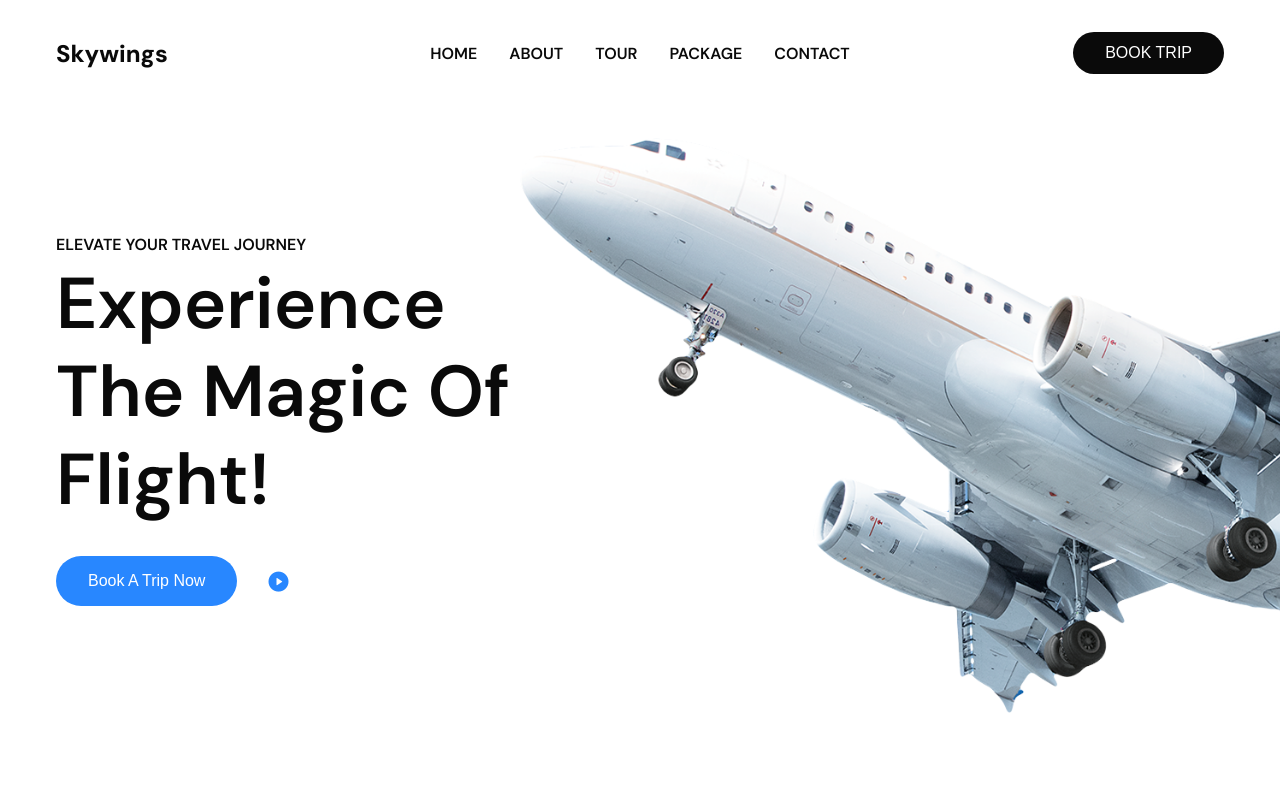
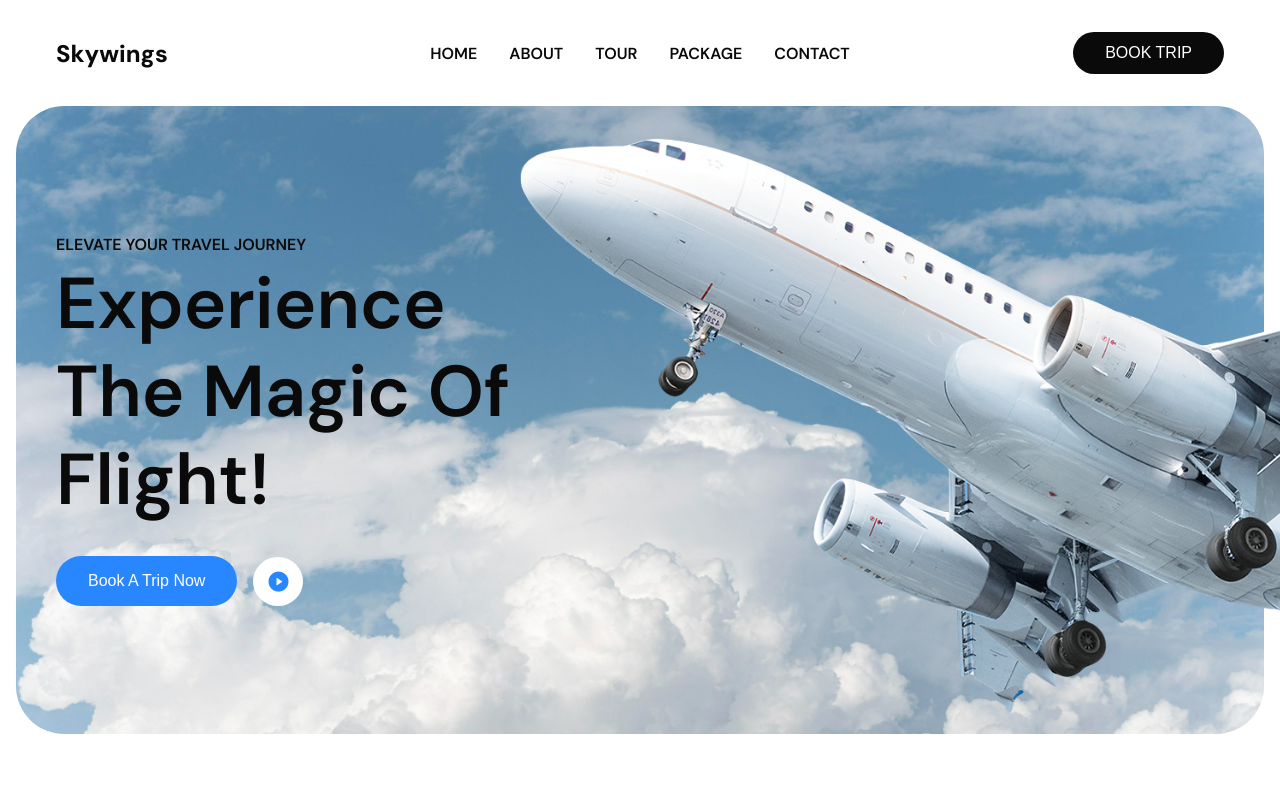
Before and after one commit to monishkamahulkar123/travel-and-tours, a plain HTML site: page index.html in a window 1280 px wide. Shown: the top 800 px of the page. Drawn offline with nearby package versions, Linux system fonts and the light colour scheme.

Commit message:
style.css

```diff
--- a/style.css
+++ b/style.css
@@ -990,7 +990,7 @@
     top: 50%;
     left: 50%;
     transform: translate(-50%, -50%);
-    background-image: url("assets/header-bg.jpg");
+    background-image: url("header.bg.jpg");
     background-position: center center;
     background-size: cover;
     background-repeat: no-repeat;
```
